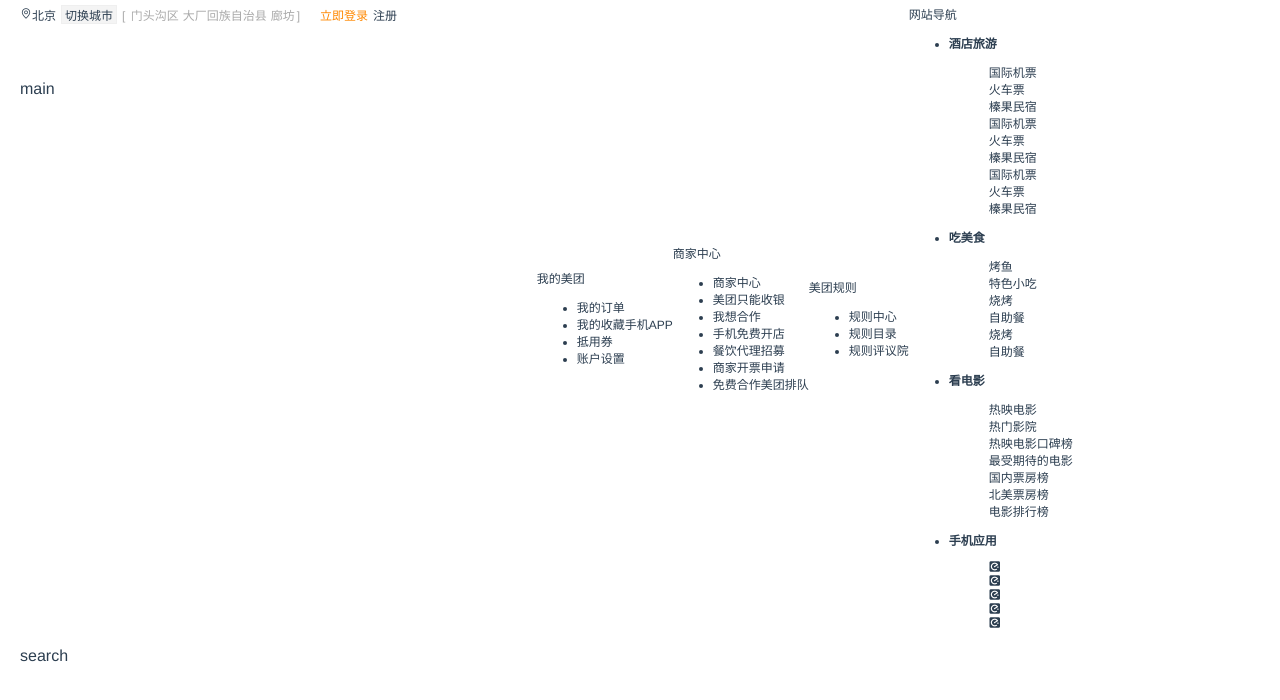
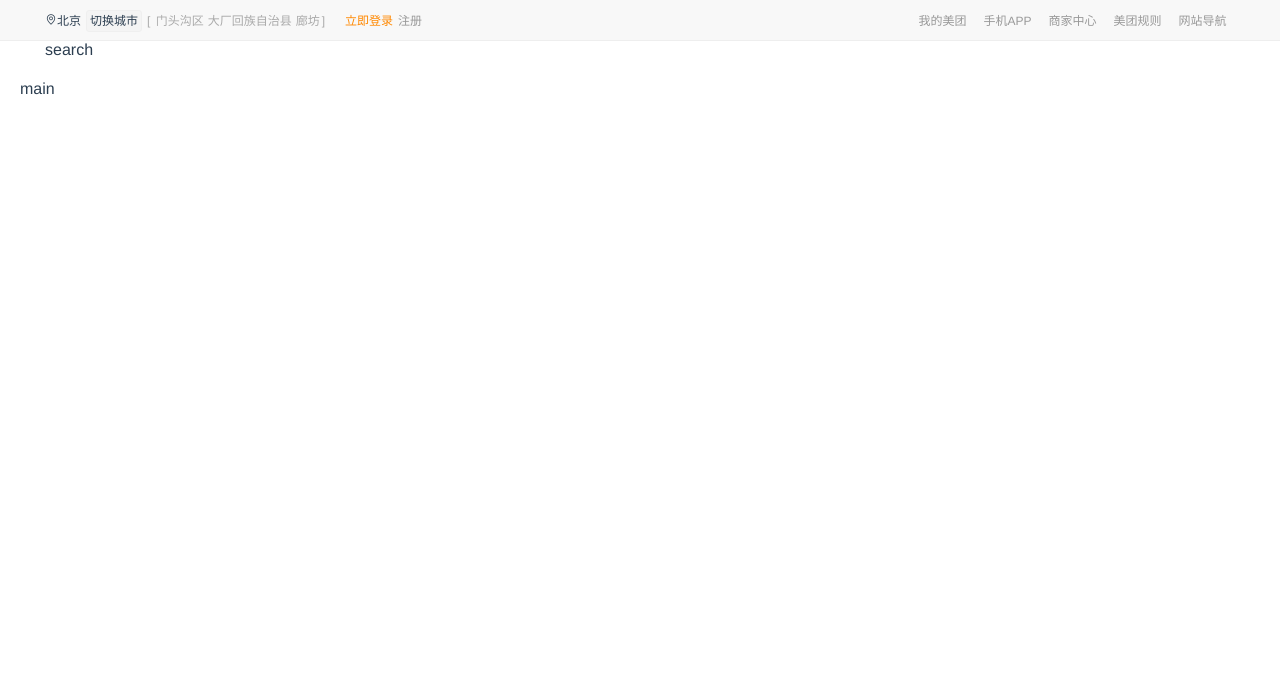
Before and after one commit to fsir0/vue-, a Vue app: page / in a window 1280 px wide. Shown: the top 700 px of the page. Built offline with nearby package versions, Linux system fonts and the light colour scheme.

Commit message:
增加header导航区域进度50%

```diff
--- a/src/assets/common/common.less
+++ b/src/assets/common/common.less
@@ -6,6 +6,9 @@
 }
 body {
     margin: 0;
+    padding: 0;
+}
+.el-container .el-header {
     padding: 0;
 }
 // 加载中的遮罩层
--- a/src/components/index/header/header.less
+++ b/src/components/index/header/header.less
@@ -1,5 +1,21 @@
+.header-wrapper {
+    position: relative;
+    &::before {
+        content: '';
+        position: absolute;
+        width: 100%;
+        height: 40px;
+        top: 0;
+        background-color: #f8f8f8;
+        border-bottom: 1px solid #eee;
+    }
+}
 .header-n {
-    padding: 5px 0;
+    width: 1190px;
+    height: 40px;
+    line-height: 40px;
+    padding: 0;
+    margin: 0 auto;
     p,
     div {
         display: inline-block;
@@ -9,9 +25,6 @@
     }
     a {
         text-decoration: none;
-        &:hover {
-            color: #f80;
-        }
     }
     .header-nl {
         white-space: nowrap;
@@ -19,10 +32,16 @@
             margin-right: 5px;
         }
         .city-change {
+            height: 20px;
+            line-height: 20px;
             padding: 0 3px;
             background-color: #f4f4f4;
+            border-radius: 3px;
             border: 1px solid #efefef;
             cursor: pointer;
+            a:hover {
+                color: #f80;
+            }
         }
         .city-detail {
             margin-left: 5px;
@@ -47,7 +66,141 @@
         }
         .reg {
             margin-left: 5px;
+            a {
+                color: #999;
+                &:hover {
+                    color: #f80;
+                }
+            }
             cursor: pointer;
         }
     }
+    .header-nr {
+        white-space: nowrap;
+        text-align: right;
+        ul,
+        li,
+        dl,
+        dd {
+            list-style: none;
+            padding: 0;
+            margin: 0;
+        }
+        a {
+            color: #999;
+            &:hover {
+                color: #f80;
+            }
+        }
+        .nav-menu {
+            position: relative;
+            width: 65px;
+            height: 100%;
+            text-align: center;
+            line-height: 40px;
+            .menu-list {
+                position: absolute;
+                box-sizing: border-box;
+                top: 99%;
+                left: -1px;
+                min-width: 70px;
+                padding: 0 8px;
+                display: none;
+                background-color: #fff;
+                border: 1px solid #eee;
+                box-shadow: 0 2px 5px -2px rgba(0, 0, 0, 0.1);
+                z-index: 98;
+                &::after {
+                    content: '';
+                    position: absolute;
+                    width: 100%;
+                    height: 1px;
+                    background-color: #fff;
+                    top: -1px;
+                    left: 0;
+                }
+                li {
+                    line-height: 40px;
+                    a {
+                        display: inline-block;
+                        width: 100%;
+                    }
+                }
+            }
+            &:hover {
+                background: #fff;
+                border-radius: 3px;
+                box-shadow: 0 -2px 5px -2px rgba(0, 0, 0, 0.1);
+                .menu-name {
+                    color: #f80;
+                }
+                .menu-list {
+                    display: block;
+                }
+            }
+        }
+        .phone-app:hover {
+            background-color: inherit;
+            box-shadow: none;
+        }
+        .web-more .menu-list {
+            right: -1px;
+            left: auto;
+            padding-bottom: 25px;
+            li {
+                display: inline-block;
+                vertical-align: top;
+                margin: 0 40px;
+                .tit {
+                    display: inline-block;
+                    margin: 15px auto;
+                }
+                dl {
+                    width: 100%;
+                    white-space: normal;
+                    text-align: justify;
+                    line-height: 26px;
+                    dd {
+                        display: inline-block;
+                        text-align: center;
+                    }
+                }
+            }
+            .hotail {
+                width: 210px;
+                dl dd {
+                    width: calc(100% / 3);
+                }
+            }
+            .food {
+                width: 140px;
+                dl dd {
+                    width: 50%;
+                }
+            }
+            .move {
+                width: 90px;
+                dl dd {
+                    width: 100%;
+                }
+            }
+            .app {
+                width: 400px;
+                dl dd {
+                    display: inline-block;
+                    width: 60px;
+                    height: 60px;
+                    margin: 0 10px;
+                    white-space: nowrap;
+                    a {
+                        font-size: 60px;
+                    }
+                }
+            }
+        }
+    }
 }
+.header-s {
+    width: 1190px;
+    margin: 0 auto;
+}
--- a/src/components/index/header/header.vue
+++ b/src/components/index/header/header.vue
@@ -1,7 +1,7 @@
 <template>
-    <div>
+    <div class="header-wrapper">
         <el-row class="header-n">
-            <el-col class="header-nl" :span="10">
+            <el-col class="header-nl" :span="11">
                 <i class="el-icon-location-outline"></i>
                 <p class="city-name">北京</p>
                 <p class="city-change"><a href="#">切换城市</a></p>
@@ -13,7 +13,7 @@
                 <p class="login"><a href="#">立即登录</a></p>
                 <p class="reg"><a href="#">注册</a></p>
             </el-col>
-            <el-col class="header-nr" :span="14">
+            <el-col class="header-nr" :span="13">
                 <div class="nav-menu">
                     <a href="#" class="menu-name">我的美团</a>
                     <ul class="menu-list">
@@ -23,10 +23,10 @@
                         <li><a href="#">账户设置</a></li>
                     </ul>
                 </div>
-                <div class="nav-menu">
+                <div class="nav-menu phone-app">
                     <a href="#" class="menu-name">手机APP</a>
                 </div>
-                <div class="nav-menu">
+                <div class="nav-menu store-center">
                     <a href="#" class="menu-name">商家中心</a>
                     <ul class="menu-list">
                         <li><a href="#">商家中心</a></li>
@@ -46,47 +46,47 @@
                         <li><a href="#">规则评议院</a></li>
                     </ul>
                 </div>
-                <div class="nav-menu">
+                <div class="nav-menu web-more">
                     <a href="#" class="menu-name">网站导航</a>
                     <ul class="menu-list">
-                        <li>
+                        <li class="hotail">
                             <b class="tit">酒店旅游</b>
                             <dl>
-                                <dd>国际机票</dd>
-                                <dd>火车票</dd>
-                                <dd>榛果民宿</dd>
-                                <dd>国际机票</dd>
-                                <dd>火车票</dd>
-                                <dd>榛果民宿</dd>
-                                <dd>国际机票</dd>
-                                <dd>火车票</dd>
-                                <dd>榛果民宿</dd>
+                                <dd><a href="#">国际机票</a></dd>
+                                <dd><a href="#">火车票</a></dd>
+                                <dd><a href="#">榛果民宿</a></dd>
+                                <dd><a href="#">国际机票</a></dd>
+                                <dd><a href="#">火车票</a></dd>
+                                <dd><a href="#">榛果民宿</a></dd>
+                                <dd><a href="#">国际机票</a></dd>
+                                <dd><a href="#">火车票</a></dd>
+                                <dd><a href="#">榛果民宿</a></dd>
                             </dl>
                         </li>
-                        <li>
+                        <li class="food">
                             <b class="tit">吃美食</b>
                             <dl>
-                                <dd>烤鱼</dd>
-                                <dd>特色小吃</dd>
-                                <dd>烧烤</dd>
-                                <dd>自助餐</dd>
-                                <dd>烧烤</dd>
-                                <dd>自助餐</dd>
+                                <dd><a href="#">烤鱼</a></dd>
+                                <dd><a href="#">特色小吃</a></dd>
+                                <dd><a href="#">烧烤</a></dd>
+                                <dd><a href="#">自助餐</a></dd>
+                                <dd><a href="#">烧烤</a></dd>
+                                <dd><a href="#">自助餐</a></dd>
                             </dl>
                         </li>
-                        <li>
+                        <li class="move">
                             <b class="tit">看电影</b>
                             <dl>
-                                <dd>热映电影</dd>
-                                <dd>热门影院</dd>
-                                <dd>热映电影口碑榜</dd>
-                                <dd>最受期待的电影</dd>
-                                <dd>国内票房榜</dd>
-                                <dd>北美票房榜</dd>
-                                <dd>电影排行榜</dd>
+                                <dd><a href="#">热映电影</a></dd>
+                                <dd><a href="#">热门影院</a></dd>
+                                <dd><a href="#">热映电影口碑榜</a></dd>
+                                <dd><a href="#">最受期待的电影</a></dd>
+                                <dd><a href="#">国内票房榜</a></dd>
+                                <dd><a href="#">北美票房榜</a></dd>
+                                <dd><a href="#">电影排行榜</a></dd>
                             </dl>
                         </li>
-                        <li>
+                        <li class="app">
                             <b class="tit">手机应用</b>
                             <dl>
                                 <dd><a href="#" class="el-icon-platform-eleme"></a></dd>
--- a/src/components/page1/component1/helloWorld.vue
+++ b/src/components/page1/component1/helloWorld.vue
@@ -13,17 +13,17 @@
             <el-table-column prop="id" label="id" width="40" />
             <el-table-column prop="userId" label="用户id" width="70" />
             <el-table-column prop="title" label="标题" width="200">
-                <template slot-scope="prop">
+                <template v-slot="prop">
                     <span class="el-table-title">{{prop.row.title}}</span>
                 </template>
             </el-table-column>
             <el-table-column prop="body" label="内容" width="400">
-                <template slot-scope="prop">
+                <template v-slot="prop">
                     <span class="el-table-body">{{prop.row.body}}</span>
                 </template>
             </el-table-column>
             <el-table-column prop="operate" label="操作">
-                <template slot-scope="prop">
+                <template v-slot="prop">
                     <el-button @click="operateMethod(prop)">click{{prop.$index}}</el-button>
                 </template>
             </el-table-column>
```
